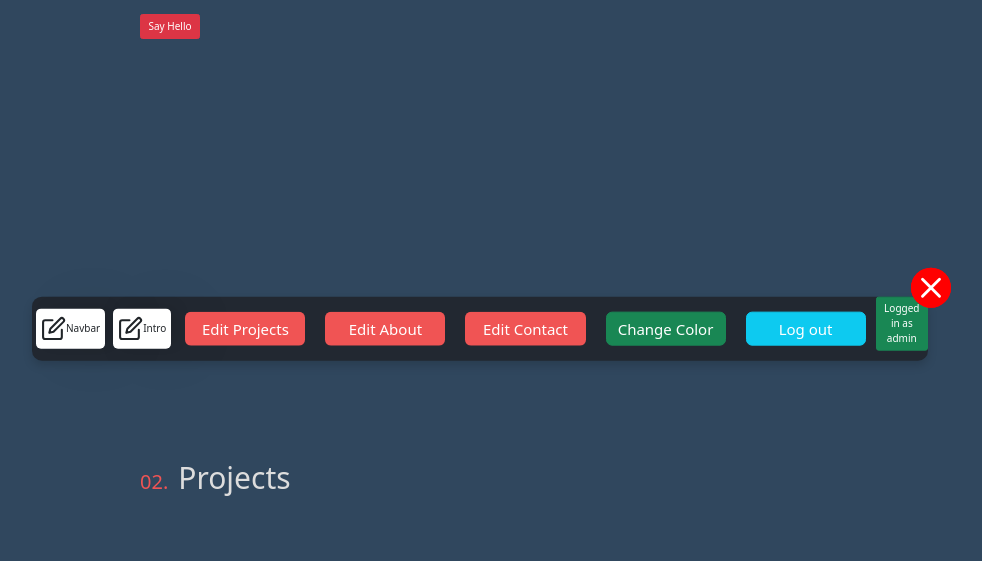
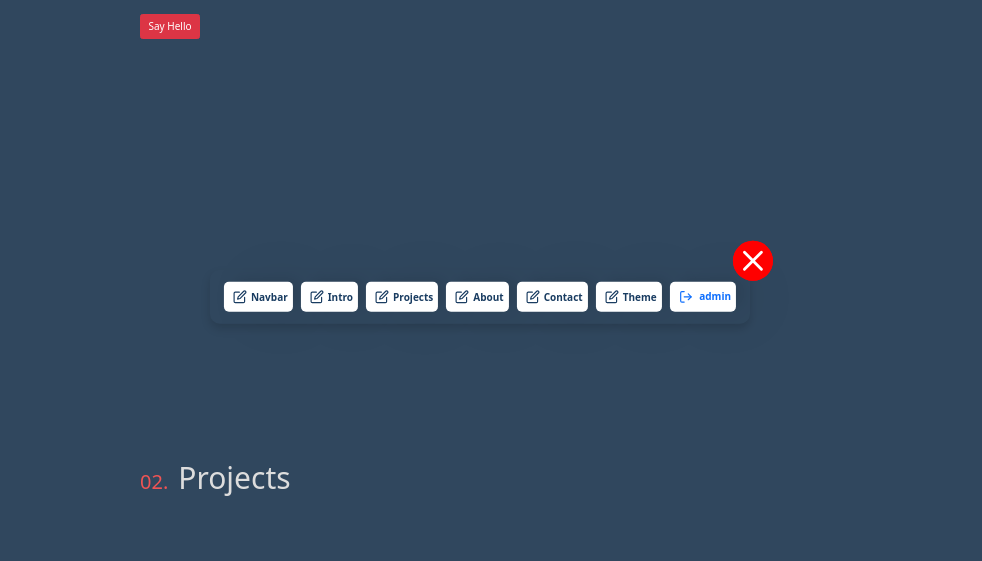
Before and after one commit to rak1b/MakePortfolio, a Django app: page /edit/ in a window 1280 px wide. Shown: the part 420-981 px from the top of the page, without its empty margins (160-1142 px from the left). Run offline with Django 4.2, Linux system fonts and the light colour scheme; a user stored in the database is signed in; data comes from the database, SQL or seed files in the repository; both versions use the stored data as it was after the commit; some libraries are stand-ins or nearby versions.

Commit message:
'editbar'

```diff
--- a/PortfolioMake/static/css/edit/edit.css
+++ b/PortfolioMake/static/css/edit/edit.css
@@ -19,16 +19,14 @@
 }
 .editBar {
 	position: fixed;
-	bottom: 0;
+	bottom: 5%;
 	left: 50%;
 	transform: translate(-50%, -30%);
 	z-index: 150;
 	border-radius: 10px;
-	width: 70vw;
-	/* background: var(--navy-dark); */
-	background: var(--dark);
-  /* background-color: rgb(201, 201, 201); */
-	/* color: white; */
+	width: auto;
+	cursor: pointer;
+	box-shadow: 98px 42px 78px -14px rgba(0,0,0,0.1);
 }
 
 .editBar_close {
@@ -45,9 +43,10 @@
   right: -23px;
 }
 .editBar_menu {
-  display: flex;
-  justify-content: space-between;
-  align-items: center;
+	display: flex;
+	justify-content: space-around;
+	align-items: center;
+	margin: 10px;
 }
 
 .editBar_menu button {
@@ -67,11 +66,21 @@
 	border-radius: 5px;
 	box-shadow: 23px 1px 57px -4px rgba(0,0,0,0.1),8px -4px 15px -3px rgba(0,0,0,0.1);
 	background: white;
-  margin: 2px 4px;
+	margin: 2px 4px;
+	height: 30px;
+	font-weight: bold;
+	color: #193c61;
 }
 
-.editBar_btn_group svg{
-  width: 25px;
+.editBar_btn_group:hover{
+	background: rgb(234, 233, 233);
+
+
+}
+
+.editBar_btn_group svg {
+	width: 14px;
+	margin: 0 4px;
 }
 
 .editBar_btn_group p{
--- a/PortfolioMake/templates/edit/editBar.html
+++ b/PortfolioMake/templates/edit/editBar.html
@@ -33,14 +33,77 @@
       <p id=""  class="">Intro</p>
 
     </div>
+
+    <div class="editBar_btn_group" id="edit_projects_btn" onclick='show_hide("project_edit",1)'>
+      {% comment %} <img src="{% static 'assets/img/edit.svg' %}" alt=""> {% endcomment %}
+      <svg xmlns="http://www.w3.org/2000/svg" width="30" height="30" viewBox="0 0 24 24" fill="none" stroke="currentColor" stroke-width="2" stroke-linecap="round" stroke-linejoin="round" class="feather feather-edit">
+        <path d="M11 4H4a2 2 0 0 0-2 2v14a2 2 0 0 0 2 2h14a2 2 0 0 0 2-2v-7"></path>
+        <path d="M18.5 2.5a2.121 2.121 0 0 1 3 3L12 15l-4 1 1-4 9.5-9.5z"></path>
+      </svg>
+      <p id=""  class="">Projects</p>
+
+    </div>
+
+    <div class="editBar_btn_group" id="edit_about_btn" onclick='show_hide("about_edit")'>
+      {% comment %} <img src="{% static 'assets/img/edit.svg' %}" alt=""> {% endcomment %}
+      <svg xmlns="http://www.w3.org/2000/svg" width="30" height="30" viewBox="0 0 24 24" fill="none" stroke="currentColor" stroke-width="2" stroke-linecap="round" stroke-linejoin="round" class="feather feather-edit">
+        <path d="M11 4H4a2 2 0 0 0-2 2v14a2 2 0 0 0 2 2h14a2 2 0 0 0 2-2v-7"></path>
+        <path d="M18.5 2.5a2.121 2.121 0 0 1 3 3L12 15l-4 1 1-4 9.5-9.5z"></path>
+      </svg>
+      <p id=""  class="">About</p>
+
+    </div>
+
+    <div class="editBar_btn_group" id="edit_contact_btn"  onclick='show_hide("contact_edit")' >
+      {% comment %} <img src="{% static 'assets/img/edit.svg' %}" alt=""> {% endcomment %}
+      <svg xmlns="http://www.w3.org/2000/svg" width="30" height="30" viewBox="0 0 24 24" fill="none" stroke="currentColor" stroke-width="2" stroke-linecap="round" stroke-linejoin="round" class="feather feather-edit">
+        <path d="M11 4H4a2 2 0 0 0-2 2v14a2 2 0 0 0 2 2h14a2 2 0 0 0 2-2v-7"></path>
+        <path d="M18.5 2.5a2.121 2.121 0 0 1 3 3L12 15l-4 1 1-4 9.5-9.5z"></path>
+      </svg>
+      <p id=""  class="">Contact</p>
+
+    </div>
+
+    <div class="editBar_btn_group" id="edit_color"class="btn btn-success" onclick='show_hide("color_edit")' >
+      {% comment %} <img src="{% static 'assets/img/edit.svg' %}" alt=""> {% endcomment %}
+      <svg xmlns="http://www.w3.org/2000/svg" width="30" height="30" viewBox="0 0 24 24" fill="none" stroke="currentColor" stroke-width="2" stroke-linecap="round" stroke-linejoin="round" class="feather feather-edit">
+        <path d="M11 4H4a2 2 0 0 0-2 2v14a2 2 0 0 0 2 2h14a2 2 0 0 0 2-2v-7"></path>
+        <path d="M18.5 2.5a2.121 2.121 0 0 1 3 3L12 15l-4 1 1-4 9.5-9.5z"></path>
+      </svg>
+      <p id=""  class="">Theme</p>
+
+    </div>
+
+    <div class="editBar_btn_group">
+
+      <a href="{% url 'logout' %}" class=" text-decoration-none">
+
+        <svg xmlns="http://www.w3.org/2000/svg" width="24" height="24" viewBox="0 0 24 24" fill="none" stroke="currentColor" stroke-width="2" stroke-linecap="round" stroke-linejoin="round" class="feather feather-log-out">
+          <path d="M9 21H5a2 2 0 0 1-2-2V5a2 2 0 0 1 2-2h4">
+          </path>
+          <polyline points="16 17 21 12 16 7">
+          </polyline>
+          <line x1="21" y1="12" x2="9" y2="12">
+          </line>
+        </svg>
+        {{request.user}}
+
+
+      </a>
+
+    </div>
+
+
+
+
     {% comment %} <button id="edit_hero_btn" onclick='show_hide("hero_edit")' class="btn btn_pink_red">Edit Hero Section</button> {% endcomment %}
 
-    <button id="edit_projects_btn" onclick='show_hide("project_edit",1)' class="btn btn_pink_red">Edit Projects</button>
-    <button id="edit_about_btn" onclick='show_hide("about_edit")'  class="btn btn_pink_red">Edit About</button>
-    <button id="edit_contact_btn"  onclick='show_hide("contact_edit")' class="btn btn_pink_red">Edit Contact</button>
-    <button  id="edit_color"class="btn btn-success" onclick='show_hide("color_edit")' >Change Color</button>
-    <button  class="btn btn-info "><a href="{% url 'logout' %}" class="text-white text-decoration-none"> Log out</a></button>
-    <p class="btn-success btn">Logged in as {{request.user}}</p>
+    {% comment %} <button id="edit_projects_btn" onclick='show_hide("project_edit",1)' class="btn btn_pink_red">Edit Projects</button> {% endcomment %}
+    {% comment %} <button id="edit_about_btn" onclick='show_hide("about_edit")'  class="btn btn_pink_red">Edit About</button> {% endcomment %}
+    {% comment %} <button id="edit_contact_btn"  onclick='show_hide("contact_edit")' class="btn btn_pink_red">Edit Contact</button> {% endcomment %}
+    {% comment %} <button  id="edit_color"class="btn btn-success" onclick='show_hide("color_edit")' >Change Color</button> {% endcomment %}
+    {% comment %} <button  class="btn btn-info "><a href="{% url 'logout' %}" class="text-white text-decoration-none"> Log out</a></button> {% endcomment %}
+    {% comment %} <p class="btn-success btn">Logged in as {{request.user}}</p> {% endcomment %}
 
   </div>
 </div>
```
Also changed, not shown: requirements.txt (added, +67 -0 lines), PortfolioMake/db.sqlite3, PortfolioMake/media/projects/medicine_BsTZT2t.png (added), PortfolioMake/static/assets/img/log-out.svg (added), 1 other file.
